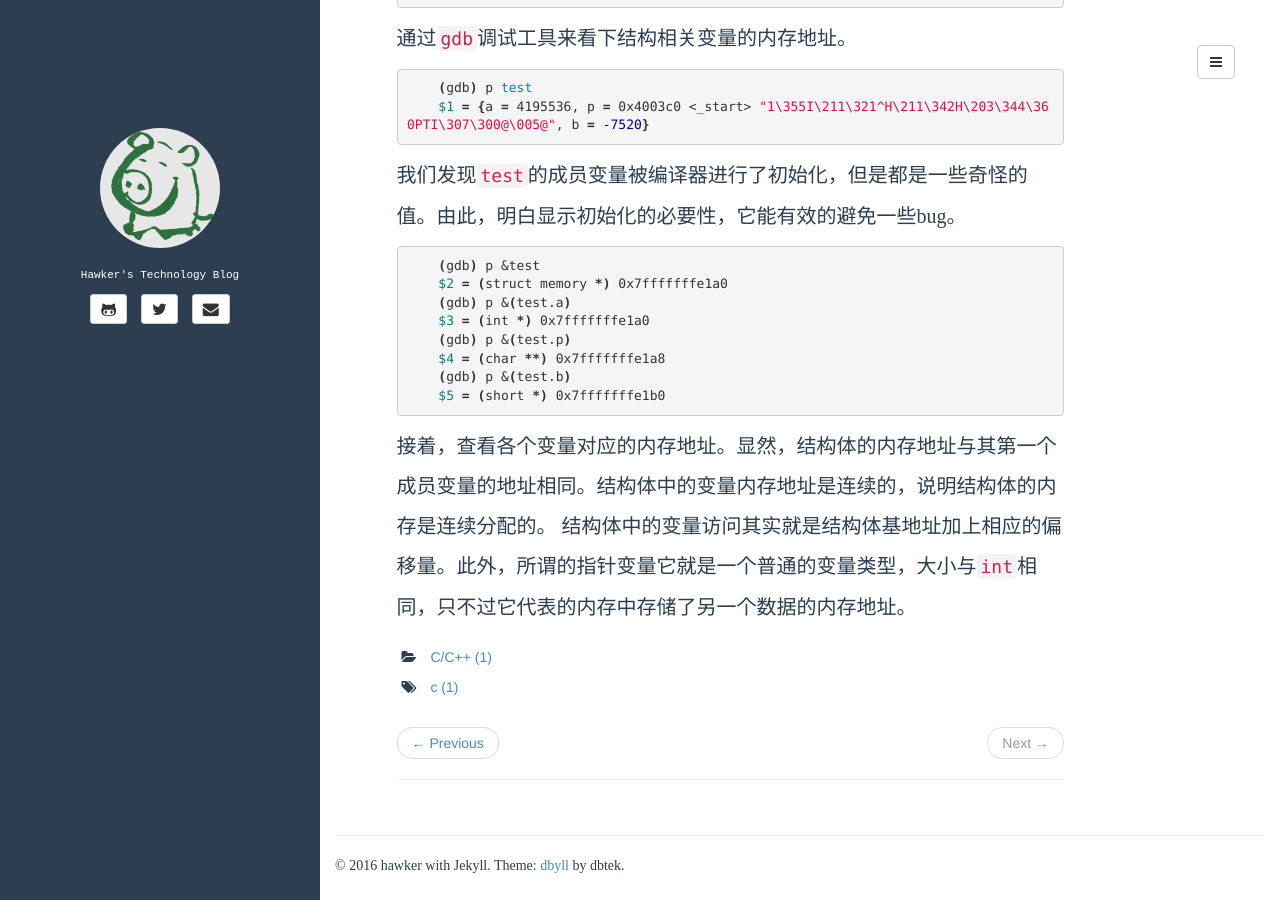
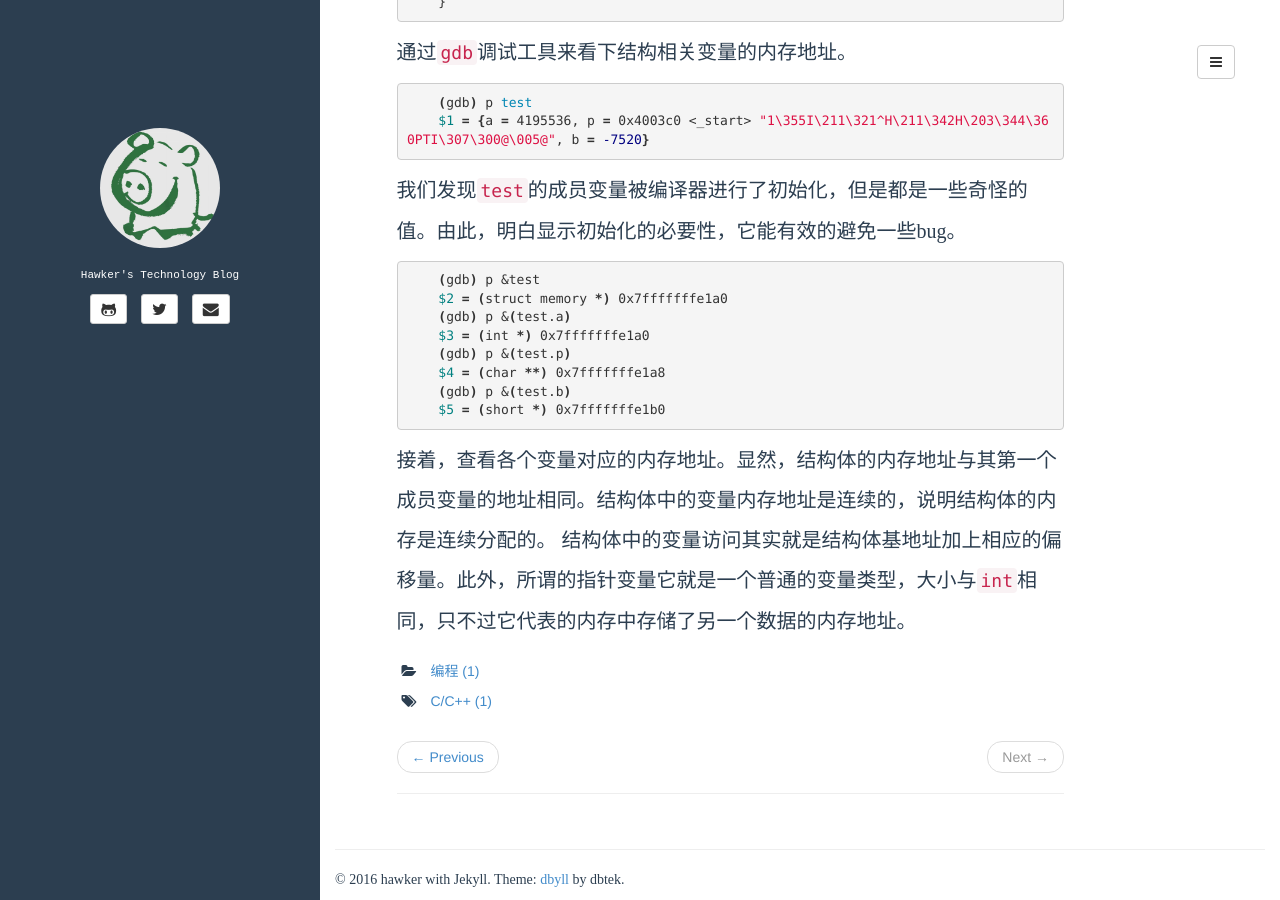
Before and after one commit to hawkxiang/hawkxiang.github.io, a Jekyll site: the page built from _posts/2015.12-31/2015-12-31-point-array.md, in a window 1280 px wide and 900 px high, scrolled down 1803 px. Built offline with Jekyll 4.4.1, drawn with Linux system fonts in a browser that asks for light colours; comment, search, counter and statistics services are not loaded.

Commit message:
Update and rename 2013-12-31-point&array.md to 2015-12-31-point-array.md

```diff
--- a/_posts/2015.12-31/2013-12-31-point&array.md
+++ b/_posts/2015.12-31/2015-12-31-point-array.md
@@ -1,11 +1,15 @@
 ---
 layout: post
 title: C语言中指针与数组内存分配
+author: hawker
+permalink: /2015/12/point-array.html
 date: 2015-02-01 23:00:00
-category: C/C++
-tags: c
+category:
+    - 编程
+tags:
+    - C/C++
 ---
-######年末岁初，未出门远行；一个人待着，感觉应该写的什么。想起自己前不久新搭建的博客，希望自己在博客中留下学习生活的点滴，更希望自己能够坚持写下去，也算做是对自己新的一年的寄语与期盼。
+年末岁初，未出门远行；一个人待着，感觉应该写的什么。想起自己前不久新搭建的博客，希望自己在博客中留下学习生活的点滴，更希望自己能够坚持写下去，也算做是对自己新的一年的寄语与期盼。
 
 进入主题，前些日子学习语言时，遇到解释`C`结构体中指针与数组内存分配的解释。进而自己思考很多，同时也查资料验证了一些想法，总结如下。
 
```
